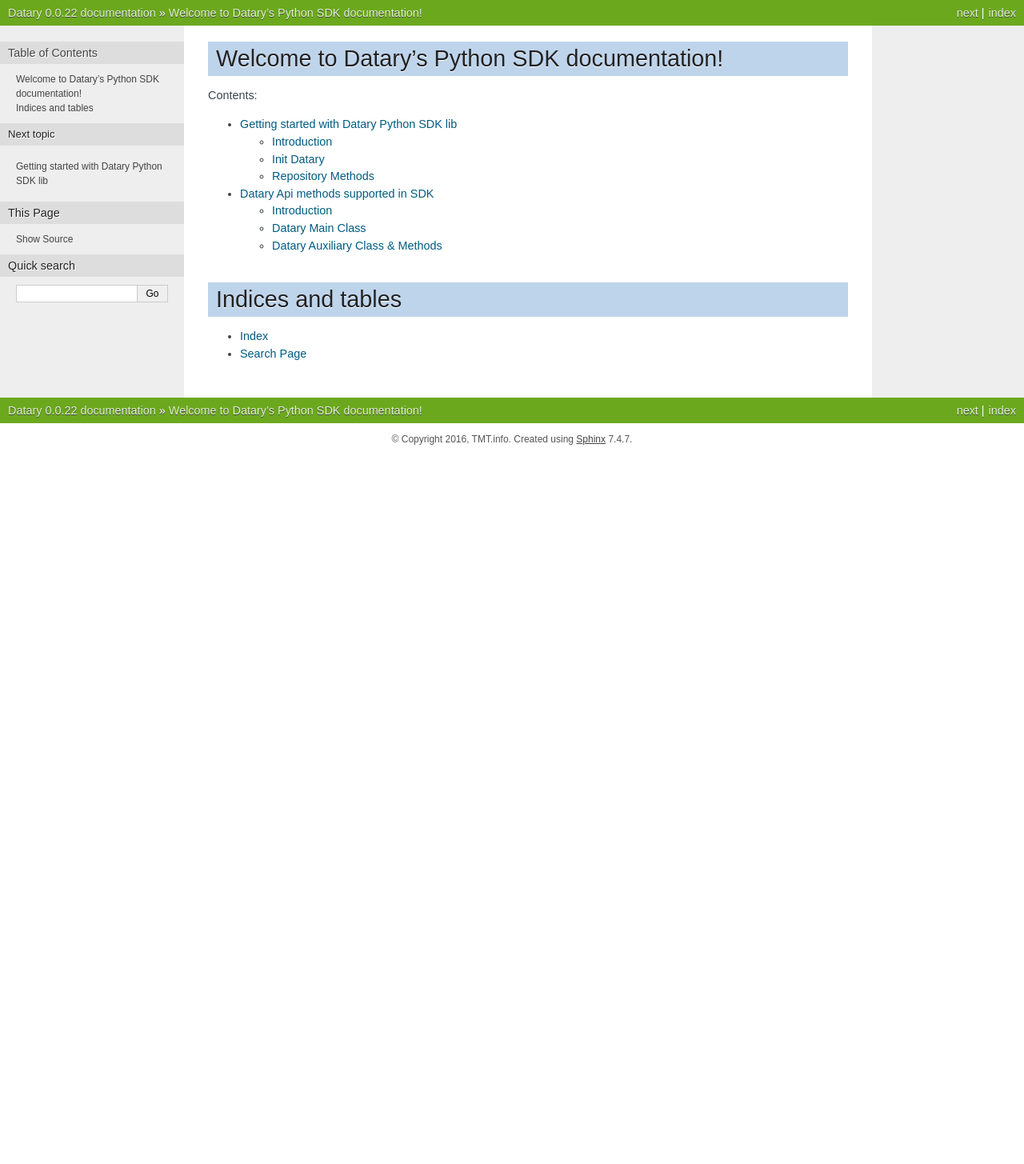
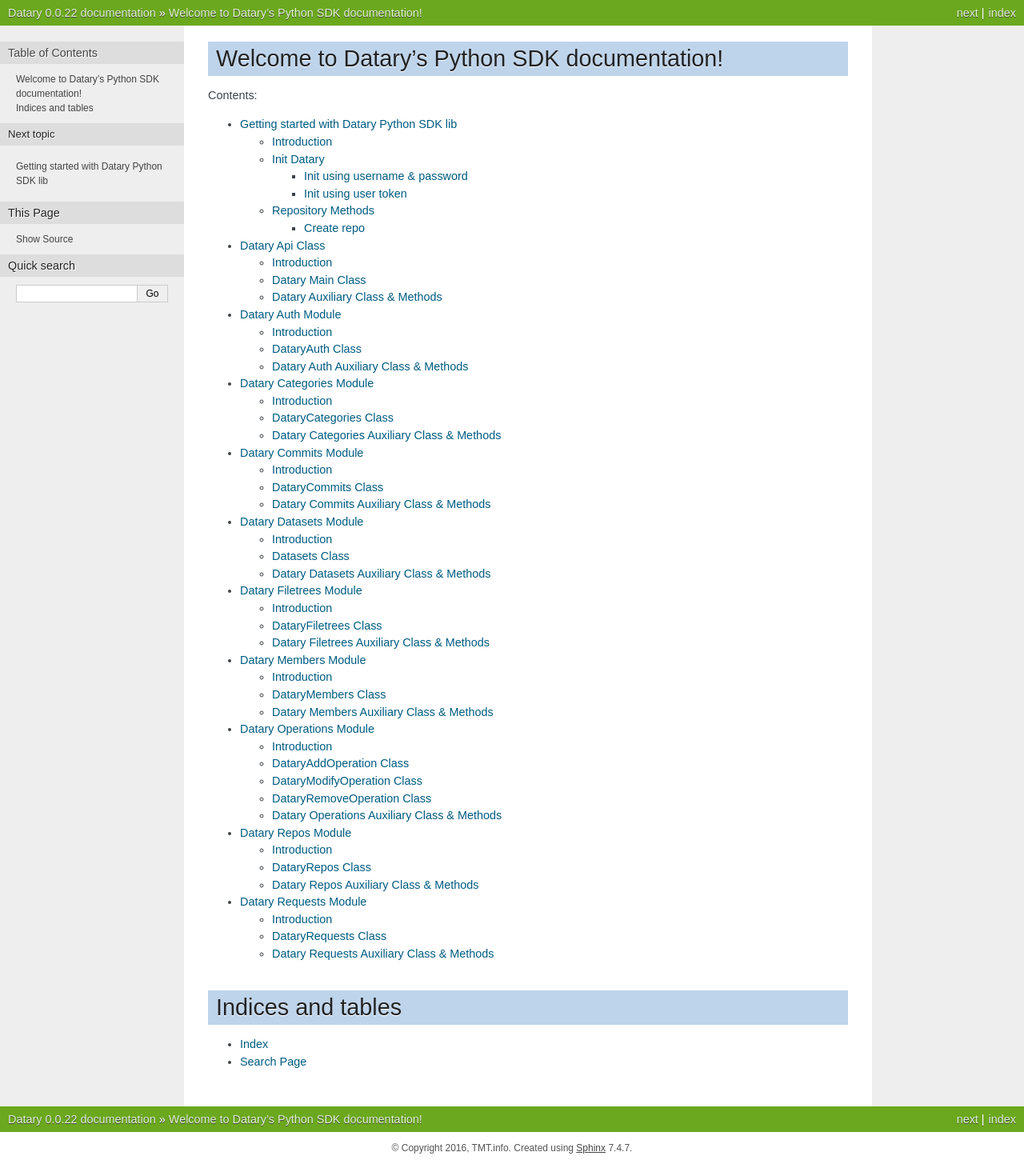
Before and after one commit to Datary/python-sdk, a Sphinx documentation site: the page built from docs/index.rst, in a window 1280 px wide. Shown: the whole page at 80% size. Built offline with Sphinx 7.4.7, drawn with Linux system fonts in a browser that asks for light colours; before the commit the page ends 900 px from its top, so only the background shows below that.

Commit message:
end documentation

```diff
--- a/docs/datary_api.rst
+++ b/docs/datary_api.rst
@@ -1,9 +1,10 @@
-Datary Api methods supported in SDK
-===================================
+Datary Api Class
+================
 
 Introduction
 ------------
-This section is going to show the methods implemented in the lib to use Datary Api.
+This section is show the main class implemented in the lib to use Datary Api. It
+inherits from the other class modules in this lib.
 
 Datary Main Class
 -----------------
--- /dev/null
+++ b/docs/datary_auth.rst
@@ -0,0 +1,18 @@
+Datary Auth Module
+==================
+
+Introduction
+------------
+This section is going to show the methods implemented in Datary Auth Api Module.
+
+DataryAuth Class
+-----------------
+
+.. autoclass:: datary.DataryAuth
+    :members:
+
+Datary Auth Auxiliary Class & Methods
+-------------------------------------
+
+.. automodule:: datary.auth
+    :members:
--- /dev/null
+++ b/docs/datary_categories.rst
@@ -0,0 +1,22 @@
+Datary Categories Module
+========================
+
+Introduction
+------------
+This section is going to show the methods implemented in Datary Categories Api Module.
+
+DataryCategories Class
+----------------------
+
+.. autoclass:: datary.DataryCategories
+    :members:
+
+    .. autoattribute:: datary.DataryCategories.DATARY_CATEGORIES
+
+
+
+Datary Categories Auxiliary Class & Methods
+-------------------------------------------
+
+.. automodule:: datary.categories
+    :members:
--- /dev/null
+++ b/docs/datary_commits.rst
@@ -0,0 +1,20 @@
+Datary Commits Module
+=====================
+
+Introduction
+------------
+This section is going to show the methods implemented in Datary Commits Api Module.
+
+DataryCommits Class
+-------------------
+
+.. autoclass:: datary.DataryCommits
+    :members:
+
+    .. autoattribute:: datary.DataryCommits.COMMIT_ACTIONS
+
+Datary Commits Auxiliary Class & Methods
+----------------------------------------
+
+.. automodule:: datary.commits
+    :members:
--- /dev/null
+++ b/docs/datary_datasets.rst
@@ -0,0 +1,18 @@
+Datary Datasets Module
+======================
+
+Introduction
+------------
+This section is going to show the methods implemented in Datary Datasets Api Module.
+
+Datasets Class
+--------------
+
+.. autoclass:: datary.DataryDatasets
+    :members:
+
+Datary Datasets Auxiliary Class & Methods
+-----------------------------------------
+
+.. automodule:: datary.datasets
+    :members:
--- /dev/null
+++ b/docs/datary_filetrees.rst
@@ -0,0 +1,18 @@
+Datary Filetrees Module
+=======================
+
+Introduction
+------------
+This section is going to show the methods implemented in Datary Filetrees Api Module.
+
+DataryFiletrees Class
+---------------------
+
+.. autoclass:: datary.DataryFiletrees
+    :members:
+
+Datary Filetrees Auxiliary Class & Methods
+-------------------------------------------
+
+.. automodule:: datary.filetrees
+    :members:
--- /dev/null
+++ b/docs/datary_members.rst
@@ -0,0 +1,19 @@
+Datary Members Module
+=====================
+
+Introduction
+------------
+This section is going to show the methods implemented in Datary Members Api Module.
+
+
+DataryMembers Class
+-------------------
+
+.. autoclass:: datary.DataryMembers
+    :members:
+
+Datary Members Auxiliary Class & Methods
+----------------------------------------
+
+.. automodule:: datary.members
+    :members:
--- /dev/null
+++ b/docs/datary_operations.rst
@@ -0,0 +1,30 @@
+Datary Operations Module
+========================
+
+Introduction
+------------
+This section is going to show the methods implemented in Datary Operations Api Module.
+
+DataryAddOperation Class
+------------------------
+
+.. autoclass:: datary.DataryAddOperation
+    :members:
+
+DataryModifyOperation Class
+---------------------------
+
+.. autoclass:: datary.DataryModifyOperation
+    :members:
+
+DataryRemoveOperation Class
+---------------------------
+
+.. autoclass:: datary.DataryRemoveOperation
+    :members:
+
+Datary Operations Auxiliary Class & Methods
+-------------------------------------------
+
+.. automodule:: datary.operations
+    :members:
--- /dev/null
+++ b/docs/datary_repos.rst
@@ -0,0 +1,18 @@
+Datary Repos Module
+===================
+
+Introduction
+------------
+This section is going to show the methods implemented in Datary Repos Api Module.
+
+DataryRepos Class
+-----------------
+
+.. autoclass:: datary.DataryRepos
+    :members:
+
+Datary Repos Auxiliary Class & Methods
+--------------------------------------
+
+.. automodule:: datary.repos
+    :members:
--- /dev/null
+++ b/docs/datary_requests.rst
@@ -0,0 +1,18 @@
+Datary Requests Module
+==================
+
+Introduction
+------------
+This section is going to show the methods implemented in Datary Requests Api Module.
+
+DataryRequests Class
+--------------------
+
+.. autoclass:: datary.requests.DataryRequests
+    :members:
+
+Datary Requests Auxiliary Class & Methods
+-----------------------------------------
+
+.. automodule:: datary.requests
+    :members:
--- a/docs/index.rst
+++ b/docs/index.rst
@@ -4,10 +4,19 @@
 Contents:
 
 .. toctree::
-   :maxdepth: 2
+   :maxdepth: 25
 
    getting_started
    datary_api
+   datary_auth
+   datary_categories
+   datary_commits
+   datary_datasets
+   datary_filetrees
+   datary_members
+   datary_operations
+   datary_repos
+   datary_requests
 
 Indices and tables
 ==================
```
Also changed, not shown: other parts of docs/datary_api.rst (+0 -2 lines), 3 other files.
